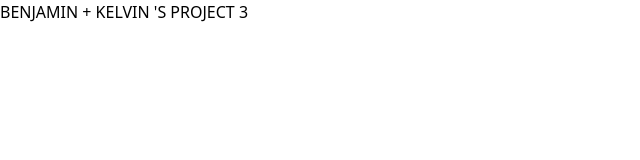
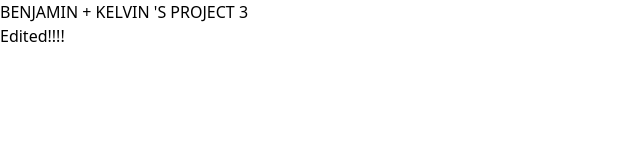
Before and after one commit to kywk23/project-3-TRADZA-frontend, a React (Vite) app: page / in a window 1280 px wide. Shown: the top 160 px of the page, without its empty margins (0-640 px from the left). Built offline with nearby package versions, Linux system fonts and the light colour scheme.

Commit message:
Ben's first commit

```diff
--- a/src/App.jsx
+++ b/src/App.jsx
@@ -5,6 +5,7 @@ function App() {
     <>
       <div>
         <h1>BENJAMIN + KELVIN 'S PROJECT 3</h1>
+        <h1>Edited!!!!</h1>
       </div>
     </>
   );
```
